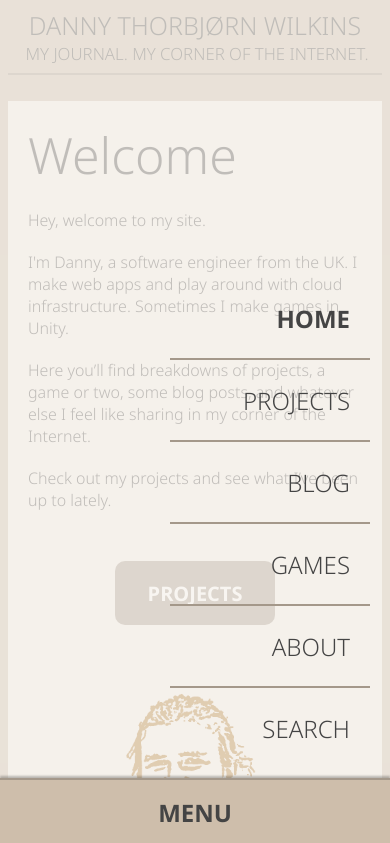
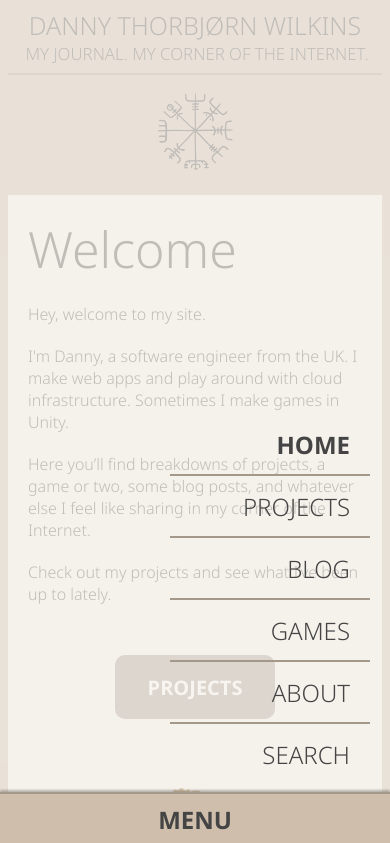
Before and after one commit to denforlatte/personal-site-3, a Gatsby site: page / in a window 390 px wide. Both pictures are taken after a click on the button "MENU". Shown: the top 843 px of the page. Built offline with nearby package versions, Linux system fonts and the light colour scheme; Gatsby itself is replaced by a stand-in of ours.

Commit message:
Add mobile vegvisir

```diff
--- a/src/components/MobileMenu/mobileMenu.module.scss
+++ b/src/components/MobileMenu/mobileMenu.module.scss
@@ -17,7 +17,7 @@
   list-style: none;
   width: 200px;
   margin-right: 20px;
-  padding-bottom: 60px;
+  padding-bottom: 44px;
 
   > li + li {
     border-top: 2px solid $colour-primary;
@@ -27,7 +27,7 @@
 .navListItem {
   align-items: center;
   display: flex;
-  height: 80px;
+  height: 60px;
   justify-content: flex-end;
 }
 
--- a/src/components/MobileNav/mobileNav.module.scss
+++ b/src/components/MobileNav/mobileNav.module.scss
@@ -6,7 +6,7 @@
   border-top: 2px solid $colour-primary;
   box-shadow: 0px -2px 2px rgba(0, 0, 0, 0.25);
   display: flex;
-  height: 64px;
+  height: 50px;
   width: 100vw;
   justify-content: space-around;
   position: fixed;
--- /dev/null
+++ b/src/components/MobileVegvisir/MobileVegvisir.js
@@ -0,0 +1,29 @@
+import React from "react";
+import Img from "gatsby-image";
+import { useStaticQuery } from "gatsby";
+
+import styles from './mobileVegvisir.module.scss';
+
+const MobileVegvisir = () => {
+  const data = useStaticQuery(queryVegvisir);
+
+  return (
+    <div className={styles.mobileVegvisir}>
+      <Img fixed={data.file.childImageSharp.fixed} />
+    </div>
+  );
+};
+
+const queryVegvisir = graphql`
+  query {
+    file(relativePath: { eq: "vegvisir.png" }) {
+      childImageSharp {
+        fixed(width: 80) {
+          ...GatsbyImageSharpFixed
+        }
+      }
+    }
+  }
+`;
+
+export default MobileVegvisir;
--- /dev/null
+++ b/src/components/MobileVegvisir/index.js
@@ -0,0 +1 @@
+export { default } from './MobileVegvisir';
--- /dev/null
+++ b/src/components/MobileVegvisir/mobileVegvisir.module.scss
@@ -0,0 +1,11 @@
+@import '../../style/variables';
+
+.mobileVegvisir {
+  margin: auto;
+  margin-top: 16px;
+  width: 80px;
+
+  @media screen and (min-width: $breakpoint) {
+    display: none;
+  }
+}
--- a/src/pages/about.js
+++ b/src/pages/about.js
@@ -8,8 +8,6 @@ import LandingPage from "../templates/LandingPage";
 import {richTextToPTags} from '../utilities';
 
 const about = ({ data, location }) => {
-  console.log('data.strapiAbout.body :>> ', data.strapiAbout.body);
-
   return (
     <>
       <SEO title="About" />
--- a/src/templates/LandingPage/LandingPage.js
+++ b/src/templates/LandingPage/LandingPage.js
@@ -4,16 +4,17 @@ import { graphql, useStaticQuery } from "gatsby";
 import Img from 'gatsby-image';
 
 import Header from "../../components/Header";
+import MobileVegvisir from '../../components/MobileVegvisir';
 
 import styles from './landingPage.module.scss';
 
-const LandingPage = ({location, children}) => {
+const LandingPage = ({location, children, noVegvisir}) => {
   const data = useStaticQuery(querySketch);
 
   return (
     <>
       <Header location={location}/>
-      <br/>
+      {!noVegvisir && <MobileVegvisir />}
       <main className={styles.mainContainer}>
         <div className={styles.content}>
           {children}
@@ -28,6 +29,8 @@ const LandingPage = ({location, children}) => {
 
 LandingPage.propTypes = {
   location: PropTypes.object.isRequired,
+  children: PropTypes.node.isRequired,
+  noVegvisir: PropTypes.bool,
 }
 
 const querySketch = graphql`
--- a/src/templates/LandingPage/landingPage.module.scss
+++ b/src/templates/LandingPage/landingPage.module.scss
@@ -6,6 +6,7 @@
   display: flex;
   flex-wrap: wrap;
   margin: auto;
+  margin-top: 20px;
   margin-bottom: 80px;
   max-width: $max-width;
 
```
Also changed, not shown: src/components/IndexCard/indexCard.module.scss (+11 -2 lines), src/pages/blog.js (+10 -6 lines).
